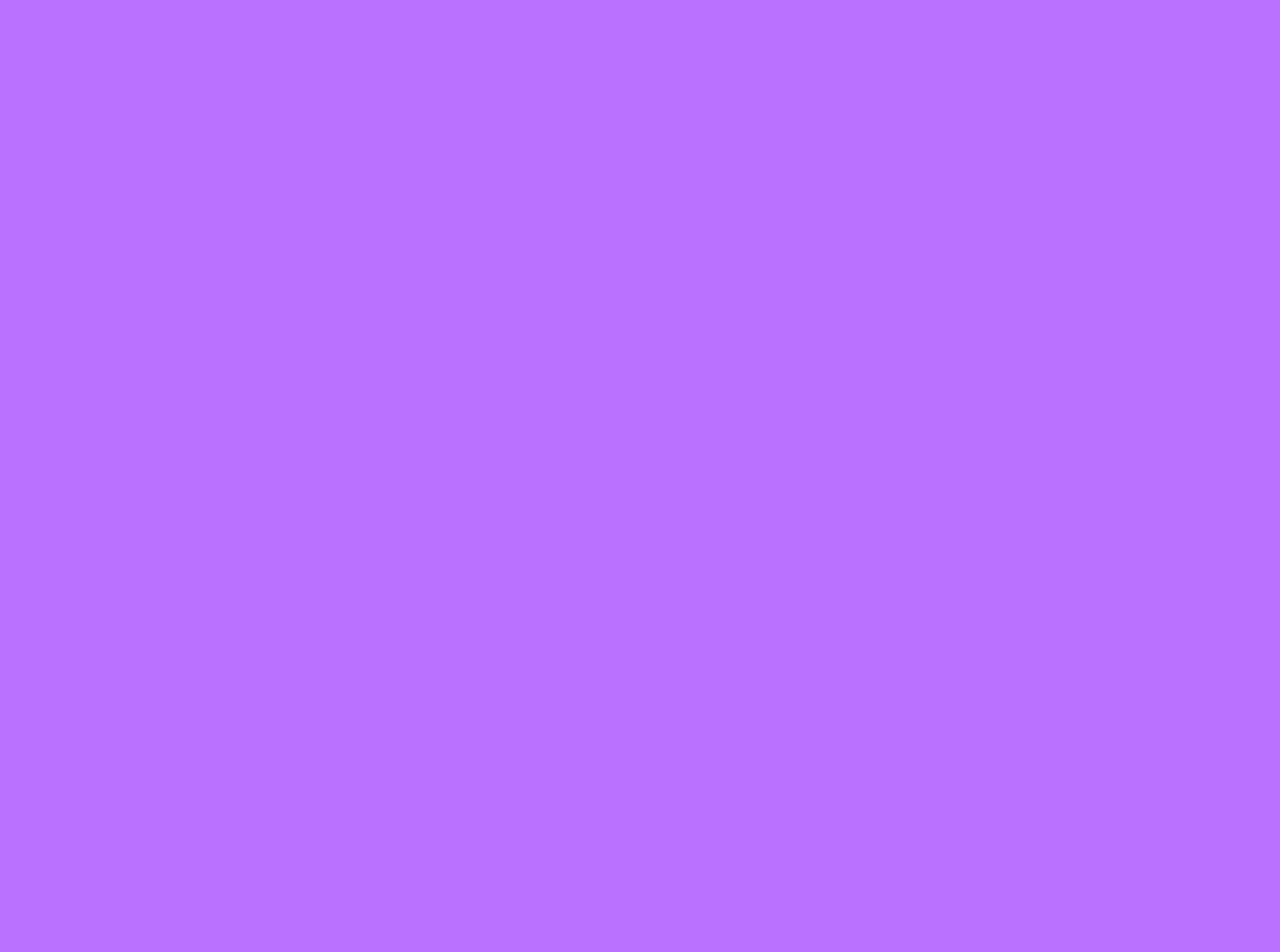
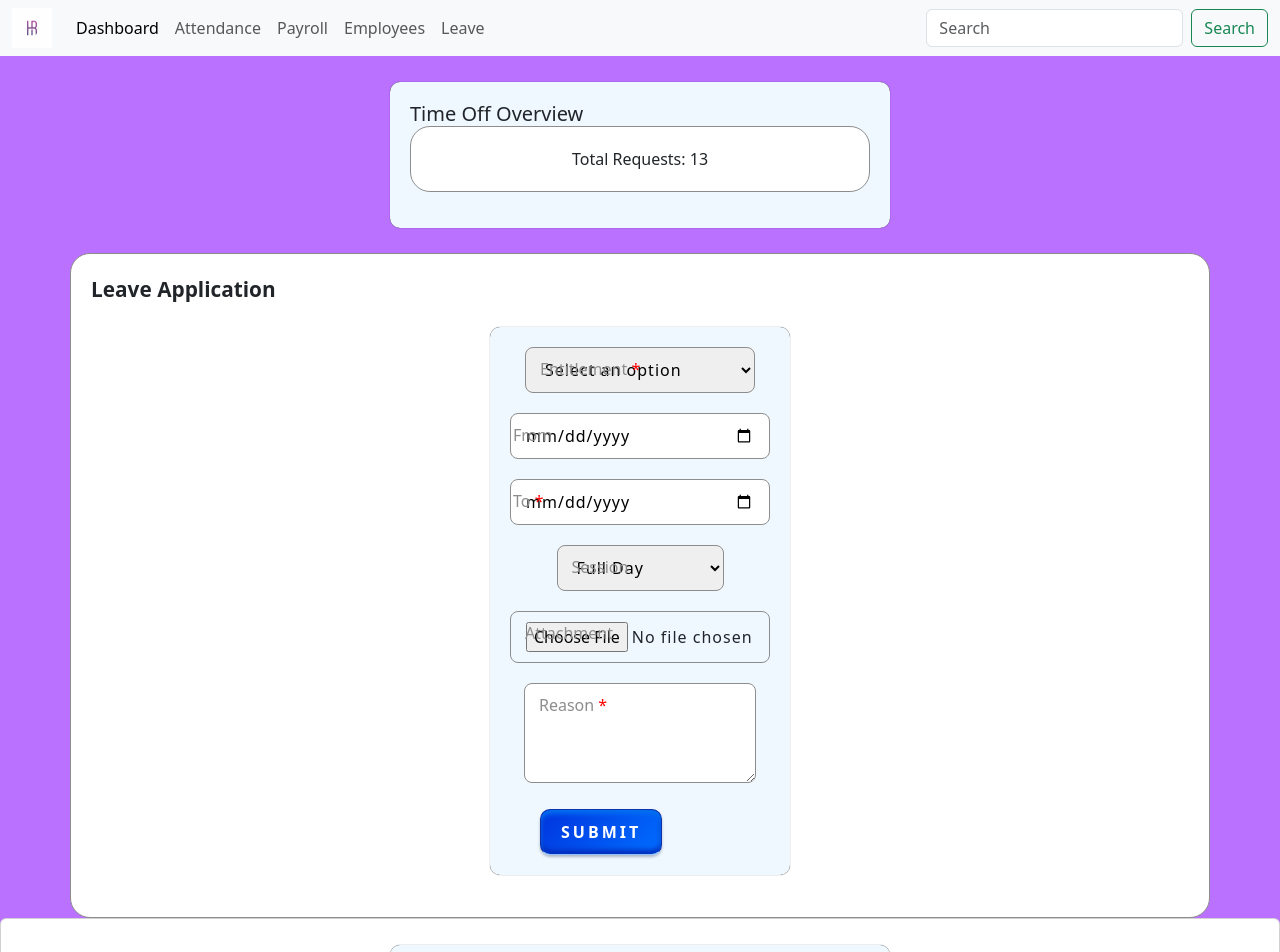
Before and after one commit to marcofisher21-svg/Group-12-repo, a Vue app: page /leave in a window 1280 px wide. Before the commit this address had no page. Shown: the top 952 px of the page. Before the commit the page ends 800 px from the top, so only its background shows below. Built offline with nearby package versions, Linux system fonts and the light colour scheme.

Commit message:
updated leave

```diff
--- a/src/components/NavBar.vue
+++ b/src/components/NavBar.vue
@@ -23,12 +23,15 @@ import  HRlogo from '../assets/hr logo.webp'
         </li>
         <li class="nav-item">
               <router-link to="/attendance" class="nav-link attendance" > Attendance</router-link>
-          </li>
+        </li>
         <li class="nav-item">
             <router-link to="/payroll" class="nav-link attendance payroll" href="#">Payroll</router-link>
         </li>
         <li class="nav-item">
           <router-link to="/employee" class="nav-link attendance employee" href="nav-link employee">Employees</router-link>
+        </li>
+        <li class="nav-item">
+          <router-link to="/leave" class="nav-link leave" href="nav-link leave">Leave</router-link>
         </li>
       </ul>
       <form class="d-flex" role="search">
--- a/src/router/index.js
+++ b/src/router/index.js
@@ -4,7 +4,7 @@ import loginPage from '../views/loginPage.vue'
 import AttendancePage from '../views/attendancePage.vue'
 import PayrollPage from '../views/PayRollPage.vue'
 import EmployeePage from '../views/employeePage.vue'
-
+import LeavePage from '../views/leavePage.vue'
 
 const routes =  [
     {
@@ -33,6 +33,12 @@ const routes =  [
     name: 'employee',
     component: EmployeePage
 
+  },
+  {
+    path: '/leave',
+    name: 'leave',
+    component: LeavePage
+
   }
 
   ]
--- a/src/views/attendancePage.vue
+++ b/src/views/attendancePage.vue
@@ -5,8 +5,7 @@ import NavBar from "@/components/NavBar.vue";
 const people = ref([]);
 const totalEmployees = ref(0);
 const totalLeaveRequests = ref(0);
-const totalAttendanceRecordings = ref(0);
-const leaveRequesters = ref([]);
+
 
 
 onMounted(async () => {
@@ -53,7 +52,6 @@ const statusClass = (s) => {
       <div class="row">
         <div class="col">Employees: {{ totalEmployees }}</div>
         <div class="col">Attendance Recordings: {{ totalAttendanceRecordings }}</div>
-        <div class="col">Leave requests: {{ totalLeaveRequests }}</div>
       </div>
     </div>
 
@@ -98,21 +96,6 @@ const statusClass = (s) => {
       </div>
     </div>
 
-   <div class="card" style="">
-    <div class="card-body">
-      <h5 class="card-title">Time-off requests:</h5>
-      <ul>
-        <li v-for="emp in leaveRequesters" :key="emp.name">
-          <strong>{{ emp.name }}</strong>
-          <ul>
-            <li v-for="req in emp.requests" :key="req.date">
-              {{ req.date }} - {{ req.reason }} ({{ req.status }})
-            </li>
-          </ul>
-        </li>
-      </ul>
-    </div>
-  </div>
 
   </div>
 </template>
--- /dev/null
+++ b/src/views/leavePage.vue
@@ -0,0 +1,302 @@
+<script setup>
+import { ref, onMounted } from "vue";
+import NavBar from "@/components/NavBar.vue";
+
+const totalLeaveRequests = ref(0);
+const totalAttendanceRecordings = ref(0);
+const leaveRequesters = ref([]);
+
+
+onMounted(async () => {
+  try {
+    const leaveRes = await fetch('/attendance.json');
+    const leaveData = await leaveRes.json();
+    totalLeaveRequests.value = leaveData.attendanceAndLeave.reduce(
+      (acc, emp) => acc + emp.leaveRequests.length,
+      0
+    );
+
+    leaveRequesters.value = leaveData.attendanceAndLeave
+      .filter((emp) => emp.leaveRequests.length > 0)
+      .map((emp) => ({
+        name: emp.name,
+        requests: emp.leaveRequests,
+      }));
+  } catch (error) {
+    console.error("Error fetching JSON:", error);
+  }
+});
+
+
+</script>
+
+<template>
+    <NavBar />
+<div class="card-body">
+
+    <h5 class="card-title">Time Off Overview</h5>
+
+    <div class="container text-center mb-3">
+      <div class="row">
+        <div class="col">Total Requests: {{ totalLeaveRequests }}</div>
+      </div>
+    </div>
+</div>
+
+
+<div class="container">
+  <div class="heading">Leave Application</div>
+  <form class="form" action="">
+
+    <div class="input-field">
+      <label for="entitlement">Entitlement <span class="required">*</span></label>
+      <select id="entitlement" required>
+        <option>Select an option</option>
+        <option>Annual Leave</option>
+        <option>Sick Leave</option>
+        <option>Family Responsibility</option>
+      </select>
+    </div>
+
+
+    <div class="row">
+      <div class="input-field">
+        <label for="start_date">From </label>
+        <input type="date" id="start_date" name="start_date" required>
+      </div>
+      <div class="input-field">
+        <label for="end_date">To <span class="required">*</span></label>
+        <input type="date" id="end_date" name="end_date" required>
+      </div>
+    </div>
+
+    <div class="input-field">
+      <label for="session">Session</label>
+      <select id="session">
+        <option>Full Day</option>
+        <option>Half Day (AM)</option>
+        <option>Half Day (PM)</option>
+      </select>
+    </div>
+
+
+    <div class="input-field">
+      <label for="attachment">Attachment</label>
+      <input type="file" id="attachment">
+    </div>
+
+
+    <div class="input-field">
+      <label for="reason">Reason <span class="required">*</span> </label>
+      <textarea id="reason" maxlength="200" required></textarea>
+    </div>
+
+
+
+    <div class="btn-container">
+      <button class="btn">Submit</button>
+    </div>
+  </form>
+</div>
+
+
+ <div class="card" style="">
+    <div class="card-body">
+      <h5 class="card-title">Time-off requests:</h5>
+      <ul>
+        <li v-for="emp in leaveRequesters" :key="emp.name">
+          <strong>{{ emp.name }}</strong>
+          <ul>
+            <li v-for="req in emp.requests" :key="req.date">
+              {{ req.date }} - {{ req.reason }} ({{ req.status }})
+            </li>
+          </ul>
+        </li>
+      </ul>
+     </div>
+    </div>
+
+</template>
+
+<style scoped>
+.card-body {
+  background-color: aliceblue;
+  width: 500px;
+  padding: 20px;
+  align-items: center;
+  justify-content: center;
+  margin: 2% auto;
+  box-shadow: 0 0 0.8px rgb(0, 0, 0);
+  border-radius: 10px;
+}
+h1 {
+  text-align: center;
+  margin: 5px;
+}
+form {
+  background-color: aliceblue;
+  width: 500px;
+  padding: 20px;
+  align-items: center;
+  justify-content: center;
+  margin: 2% auto;
+  box-shadow: 0 0 0.8px rgb(0, 0, 0);
+  border-radius: 10px;
+}
+
+
+  .container {
+  border: solid 1px #8d8d8d;
+  padding: 20px;
+  border-radius: 20px;
+  background-color: #fff;
+}
+
+.container .heading {
+  font-size: 1.3rem;
+  margin-bottom: 20px;
+  font-weight: bolder;
+}
+
+.form {
+  max-width: 300px;
+  display: flex;
+  flex-direction: column;
+  gap: 20px;
+}
+
+.form .btn-container {
+  width: 200px;
+  display: flex;
+  align-items: center;
+  gap: 20px;
+}
+
+.form .btn {
+  padding: 10px 20px;
+  font-size: 1rem;
+  text-transform: uppercase;
+  letter-spacing: 3px;
+  border-radius: 10px;
+  border: solid 1px #1034aa;
+  border-bottom: solid 1px #90c2ff;
+  background: linear-gradient(135deg, #0034de, #006eff);
+  color: #fff;
+  font-weight: bolder;
+  transition: all 0.2s ease;
+  box-shadow: 0px 2px 3px #000d3848, inset 0px 4px 5px #0070f0,
+    inset 0px -4px 5px #002cbb;
+}
+
+.form .btn:active {
+  box-shadow: inset 0px 4px 5px #0070f0, inset 0px -4px 5px #002cbb;
+  transform: scale(0.995);
+}
+
+.input-field {
+  position: relative;
+}
+
+.input-field label {
+  position: absolute;
+  color: #8d8d8d;
+  pointer-events: none;
+  background-color: transparent;
+  left: 15px;
+  transform: translateY(0.6rem);
+  transition: all 0.3s ease;
+}
+
+.input-field input {
+  padding: 10px 15px;
+  font-size: 1rem;
+  border-radius: 8px;
+  border: solid 1px #8d8d8d;
+  letter-spacing: 1px;
+  width: 100%;
+}
+
+.input-field input:focus,
+.input-field input:valid {
+  outline: none;
+  border: solid 1px #0034de;
+}
+
+.input-field input:focus ~ label,
+.input-field input:valid ~ label {
+  transform: translateY(-51%) translateX(-10px) scale(0.8);
+  background-color: #fff;
+  padding: 0px 5px;
+  color: #0034de;
+  font-weight: bold;
+  letter-spacing: 1px;
+  border: none;
+  border-radius: 100px;
+}
+
+.form .passicon {
+  cursor: pointer;
+  font-size: 1.3rem;
+  position: absolute;
+  top: 6px;
+  right: 8px;
+}
+
+.form .close {
+  display: none;
+}
+
+.required {
+  color: red;
+}
+
+.row {
+  display: flex;
+  gap: 20px;
+}
+
+.row .input-field {
+  flex: 1;
+}
+
+.input-field select,
+.input-field textarea {
+  padding: 10px 15px;
+  font-size: 1rem;
+  border-radius: 8px;
+  border: solid 1px #8d8d8d;
+  letter-spacing: 1px;
+  width: 100%;
+  font-family: inherit;
+}
+
+.input-field select:focus,
+.input-field textarea:focus {
+  outline: none;
+  border: solid 1px #0034de;
+}
+
+.input-field textarea {
+  resize: vertical;
+  min-height: 100px;
+}
+
+.input-field input[type="file"] {
+  padding: 10px 15px;
+  font-size: 1rem;
+  border-radius: 8px;
+  border: solid 1px #8d8d8d;
+  width: 100%;
+}
+
+.toggle {
+  display: flex;
+  align-items: center;
+  justify-content: space-between;
+  padding: 10px 0;
+}
+
+.toggle input[type="checkbox"] {
+  cursor: pointer;
+}
+</style>
```
Also changed, not shown: 1 other file (tests, documents, lock files or other folders).
